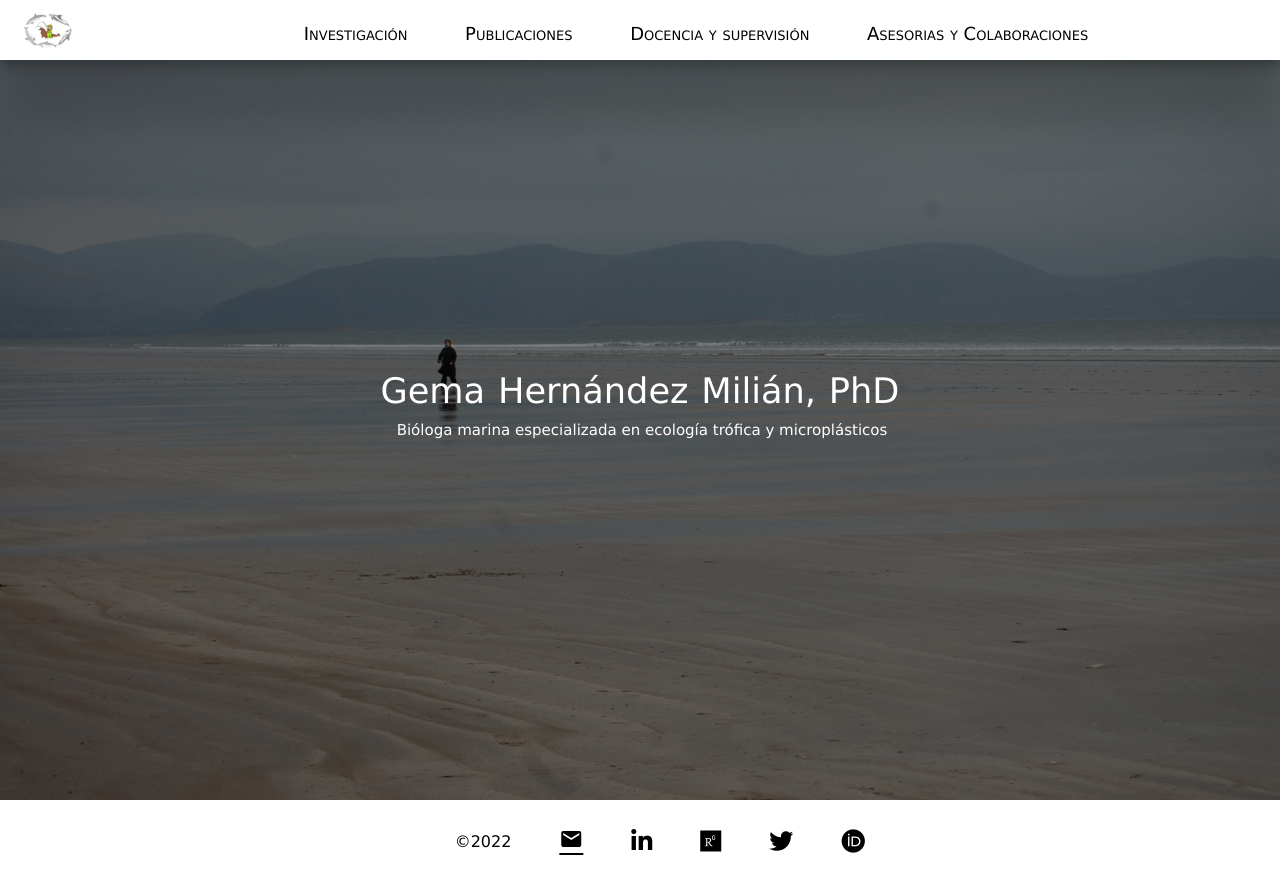
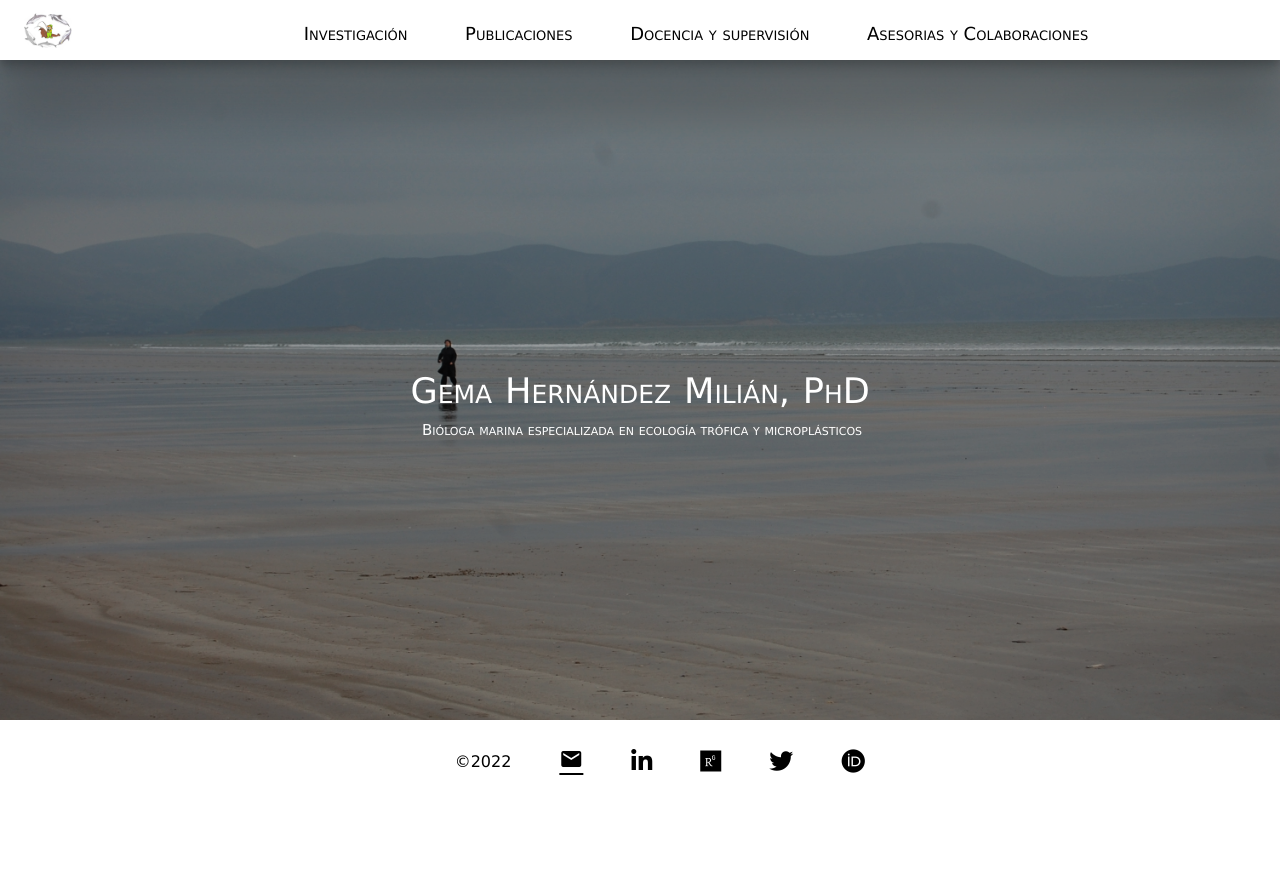
Before and after one commit to calmarti/GemasPersonalWeb, a React (Create React App) app: page / in a window 1280 px wide. After the commit the page ends 802 px from the top, so only its background shows below. Built offline with nearby package versions, Linux system fonts and the light colour scheme.

Commit message:
fix: posicion del footer

```diff
--- a/src/Components/Layout/footer.css
+++ b/src/Components/Layout/footer.css
@@ -1,7 +1,10 @@
 .footer {
   background-color: white;
   position: relative;
+  bottom: 80px;
   padding: 0.7rem 0 0.7rem 0;
+  height: var(--footer-size);
+
 
 }
 
@@ -13,13 +16,14 @@
   gap: 3rem;
 }
 
-.footer > ul > li > a, a:link, a:visited a:hover a:active {
-  text-decoration: none;
-  text-decoration-color:currentColor;
-  color: currentColor
-
-}
 
 .icon:hover{
   transform: scale(1.3);
 }
+
+
+/* .footer > ul > li > a, a:link, a:visited a:hover a:active {
+  text-decoration: none;
+  text-decoration-color:currentColor;
+  color: currentColor;
+} */
--- a/src/Components/Layout/hero.css
+++ b/src/Components/Layout/hero.css
@@ -16,23 +16,23 @@
 .hero-overlay {
   width: 100vw;
   height: 100vh;
-  position: relative; /*  no cambiaría si fuese relative*/
+  position: relative;
   top: 0;
   left: 0;
-  background-color: rgba(0, 0, 0, 0.35);
+  background-color: rgba(0, 0, 0, 0.2);
   color: white;
   display: flex;
   flex-flow: column;
   align-items: center;
   justify-content: center;
- /*  font-variant: small-caps; */
+  font-variant: small-caps;
 }
 
 h1 {
 
   font-weight: 400;
   font-size: 2.20rem;
-  /*snippet de animación desde aqui*/
+  /*snippet de animación del título desde aqui*/
   transform: scale(0.94);
   animation: scale 3s forwards cubic-bezier(0.5, 1, 0.89, 1);
 }
@@ -42,7 +42,6 @@ h1 {
     transform: scale(1);
   }
 }
-
 
 
 h1 > span {
@@ -76,7 +75,7 @@ h1 > span:nth-child(4) {
   }
 }
 
-/*hasta aqui snippet de animación */
+/*hasta aqui snippet de animación del título */
 
 @keyframes subtitle {
   from {left: -300px;}
--- a/src/globals.css
+++ b/src/globals.css
@@ -14,6 +14,11 @@ html, body {
 
 :root {
   --navbar-size:60px;
+  --footer-size:60px;
+  }
+
+#root{
+height:100vh;
 }
 
 .main{
--- a/src/index.js
+++ b/src/index.js
@@ -4,6 +4,10 @@ import App from "./App";
 import { BrowserRouter } from "react-router-dom";
 import "./globals.css";
 import "./section.css"
+
+//TODO: tipografía, mejorar efectos de sombreado de items (suavizarlo!), ¿seccion fotos?
+//Gema: revisión exhaustiva de los items, agregar nuevos items, corregir typos y demás
+//TODO: leer todo el código: identificar potenciales mejoras en naming, estructura de ficheros, legibilidad y no-redundancia o inutilización de propiedades y clases CSS
 
 
 ReactDOM.render(
```
Also changed, not shown: src/Components/Layout/Navbar.js (+0 -12 lines).
